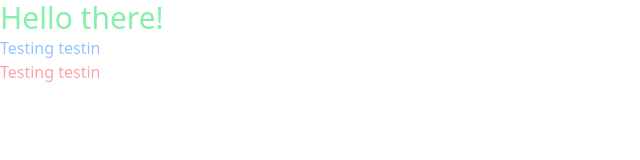
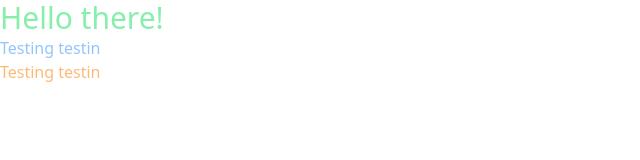
Before and after one commit to colbygarland/teleo-website, a website built with Parcel: page index.html in a window 1280 px wide. Shown: the full height of the page, 0-640 px from the left. Built offline with nearby package versions, Linux system fonts and the light colour scheme.

Commit message:
more streamlined

```diff
--- a/index.html
+++ b/index.html
@@ -8,6 +8,6 @@
   <body>
     <h1 class="text-3xl text-green-300">Hello there!</h1>
     <p class="text-blue-300">Testing testin</p>
-    <p class="text-red-300">Testing testin</p>
+    <p class="text-orange-300">Testing testin</p>
   </body>
 </html>
--- a/package.json
+++ b/package.json
@@ -3,9 +3,9 @@
   "version": "0.0.1",
   "source": "index.html",
   "scripts": {
-    "start": "yarn parcel index.html",
-    "styles": "tailwindcss -i ./styles/input.css -o ./styles/output.css --watch",
-    "build": "tailwindcss -i ./styles/input.css -o ./styles/output.css && parcel build"
+    "start": "parcel index.html & yarn tailwind --watch",
+    "build": "yarn tailwind && parcel build",
+    "tailwind": "tailwindcss -i ./styles/input.css -o ./styles/output.css"
   },
   "dependencies": {},
   "devDependencies": {
```
Also changed, not shown: readme.md.
